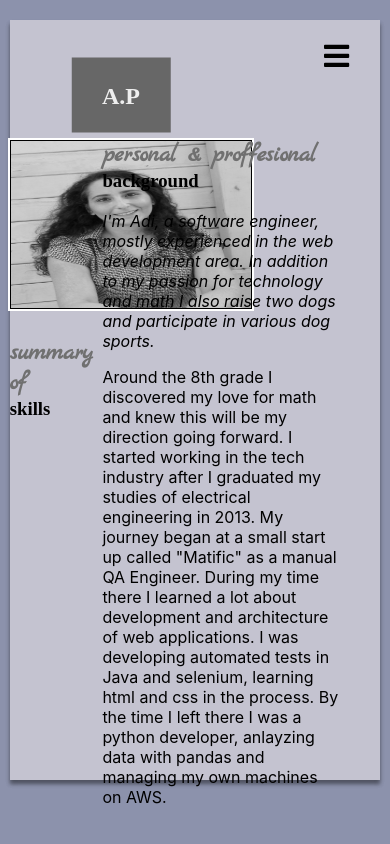
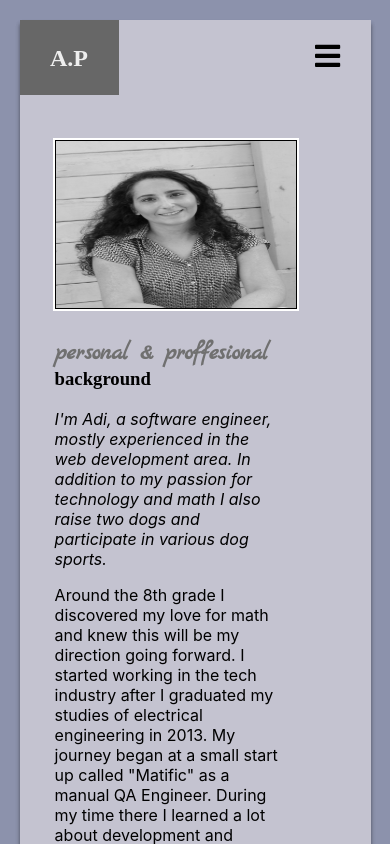
Before and after one commit to Adipie/personal_blog, a React (Create React App) app: page / in a window 390 px wide. Shown: the top 844 px of the page. Built offline with nearby package versions, Linux system fonts and the light colour scheme; a web font is replaced by a local one.

Commit message:
make about responsive

```diff
--- a/src/App.css
+++ b/src/App.css
@@ -4,6 +4,7 @@
 
 
 .main_frame {
+  max-width: 1300px;
   margin: auto;
   position: relative;
   top: 20px;
@@ -11,18 +12,6 @@
   box-shadow: 0px 4px 4px rgba(0, 0, 0, 0.25), 0px 4px 4px rgba(0, 0, 0, 0.25);
   height: 90vh;
   width: 95%;
-}
-
-
-
-#menu {
-  width: 75%;
-  float: right;
-  height: 75px;
-}
-
-#menu ul {
-  margin-top: 60px;
 }
 
 .container:before,
@@ -37,16 +26,7 @@
 
 .content_containaer {
   padding: 50px 37px;
-}
-
-#left {
-  float: left;
-  width: 25%;
-}
-
-#right {
-  float: right;
-  width: 75%;
+  position: relative;
 }
 
 #profile_pic {
@@ -78,3 +58,10 @@ p.content {
   margin-top: 0;
   padding-top: 0;
 }
+
+@media screen and (max-width: 960px) {
+ .main_frame {
+   width: 90vw;
+   height: fit-content;
+ }
+}
--- a/src/App.js
+++ b/src/App.js
@@ -1,6 +1,6 @@
 import React from 'react';
 import { BrowserRouter as Router, Switch, Route } from 'react-router-dom';
-import About from './pages/about'
+import About from './pages/About'
 import './App.css';
 import NavBar from './components/Navbar';
 
--- a/src/components/Navbar.css
+++ b/src/components/Navbar.css
@@ -1,6 +1,6 @@
 @import url('https://fonts.googleapis.com/css?family=Notable');
 
-.navbar {
+  .navbar {
     height: 80px;
     display: flex;
     justify-content: center;
@@ -21,7 +21,6 @@
   .container {
     z-index: 1;
     width: 100%;
-    max-width: 1300px;
     margin-right: auto;
     margin-left: auto;
     padding-right: 50px;
@@ -30,7 +29,7 @@
 
   .navbar-logo {
         position: absolute;
-        margin-left: 37px;
+        /* margin-left: 37px; */
         width: 99px;
         height: 75px;
         background: #676767;
@@ -48,7 +47,7 @@
   }
 
   .nav-menu {
-    width: 60%;
+    width: 55%;
     float: right;
     height: 75px;
     display: flex;
@@ -64,8 +63,8 @@
     border-bottom: 2px solid transparent;
   }
 
-  .nav-item:hover {
-    border-bottom: 2px solid #f00946;
+  .nav-links:hover {
+    color: gray;
   }
 
   .nav-links {
@@ -122,7 +121,7 @@
     }
 
     .nav-links:hover {
-      color: #f00946;
+      color: gray;
       transform: scale(1.2);
       transition: all 0.3s ease;
     }
@@ -139,7 +138,6 @@
       position: absolute;
       top: 0;
       left: 0;
-      transform: translate(25%, 50%);
     }
 
     .menu-icon {
--- /dev/null
+++ b/src/pages/About.css
@@ -0,0 +1,39 @@
+.about_content {
+    position: absolute;
+    left: 3%;
+    z-index: 100;
+}
+
+#left {
+    float: left;
+    width: 25%;
+}
+
+#right {
+    float: right;
+    width: 75%;
+  }
+
+  #profile_pic {
+    width: 240px;
+    height: 167px;
+    border: 1px solid black;
+    outline: 2px solid white;
+    margin-bottom: 25px;
+  }
+
+  @media screen and (max-width: 960px) {
+      #left, #right {
+          float: none;
+          position: relative;
+      }
+
+      .about_content {
+          position: relative;
+          left: 10%;
+      }
+
+      .skill_summary {
+          display: none;
+      }
+  }
--- a/src/pages/about.js
+++ b/src/pages/about.js
@@ -1,12 +1,15 @@
 import React from 'react';
 import profile from '../images/profile.jpg'
 import SectionTitle from '../components/section_title'
+import './About.css'
 
 function About() {
-    return <div>
+    return <div className="about_content">
                 <div id="left">
                     <img src={profile} alt="profile pic" id="profile_pic" />
-                    <SectionTitle top="summary of" bottom="skills" />
+                    <div className="skill_summary">
+                        <SectionTitle top="summary of" bottom="skills" />
+                    </div>
                 </div>
                 <div id="right">
                     <SectionTitle top="personal & proffesional" bottom="background" />
```
